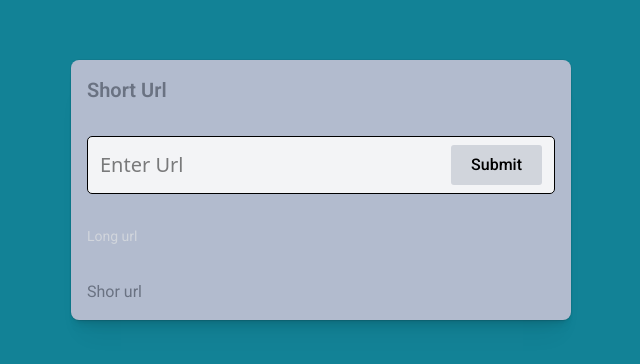
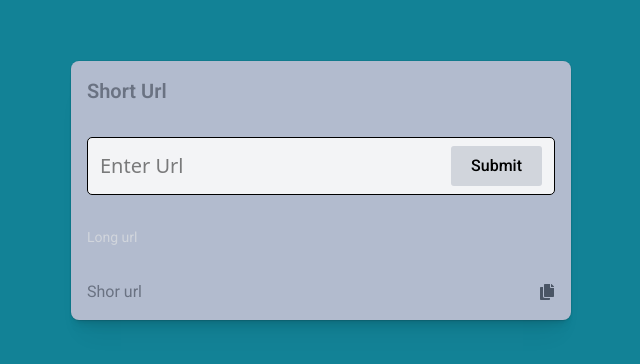
Before and after one commit to moshiurhossain/ShortURLFrontEnd, a React (Vite) app: page / in a window 1280 px wide. Shown: the part 210-574 px from the top of the page, without its empty margins (319-959 px from the left). Built offline with nearby package versions, Linux system fonts and the light colour scheme.

Commit message:
frontend full ui with btn complete

```diff
--- a/package.json
+++ b/package.json
@@ -13,6 +13,7 @@
     "@tailwindcss/vite": "^4.1.13",
     "react": "^19.1.1",
     "react-dom": "^19.1.1",
+    "react-icons": "^5.5.0",
     "tailwindcss": "^4.1.13"
   },
   "devDependencies": {
--- a/src/pages/Url.jsx
+++ b/src/pages/Url.jsx
@@ -1,6 +1,16 @@
-import React from 'react'
+import React, { useState } from 'react'
+import { FaCopy } from "react-icons/fa";
+import { FaCheckCircle } from "react-icons/fa";
+
 
 const Url = () => {
+
+  const [copy,setCopy]=useState(false)
+
+const handleCopy = ()=>{
+   setCopy(!copy)
+}
+
   return (
     <div className='bg-[#128296] h-screen dark:bg-[#2b2929] py-5 flex justify-center items-center'>
         <div className='w-[500px] bg-[#b2bbce] mx-auto p-4 rounded-lg shadow-[0px_0px_0px_1px_rgba(0,0,0,0.06),0px_1px_1px_-0.5px_rgba(0,0,0,0.06),0px_3px_3px_-1.5px_rgba(0,0,0,0.06),_0px_6px_6px_-3px_rgba(0,0,0,0.06),0px_12px_12px_-6px_rgba(0,0,0,0.06),0px_24px_24px_-12px_rgba(0,0,0,0.06)]'>
@@ -10,7 +20,16 @@ const Url = () => {
             <button className='font-roboto font-medium text-[14px] lg:text-[16px] py-2 px-5 bg-gray-300 rounded-[3px]'>Submit</button>
             </form>
             <h2 className='font-normal font-roboto text-[12px] lg:text-[14px] text-gray-300 my-8'>Long url</h2>
+            <div className='flex justify-between'>
              <a target='_blank' className='font-normal font-roboto text-[14px] lg:text-[16px] text-gray-500 ' href="#">Shor url</a>
+             {
+              copy?
+                  <button><FaCheckCircle className='text-green-600 cursor-pointer'/></button>
+                  :
+                  <button onClick={handleCopy}><FaCopy className='text-gray-600 cursor-pointer'/></button>
+
+             }
+            </div>
         </div>
     </div>
   )
```
Also changed, not shown: 1 other file (tests, documents, lock files or other folders).
